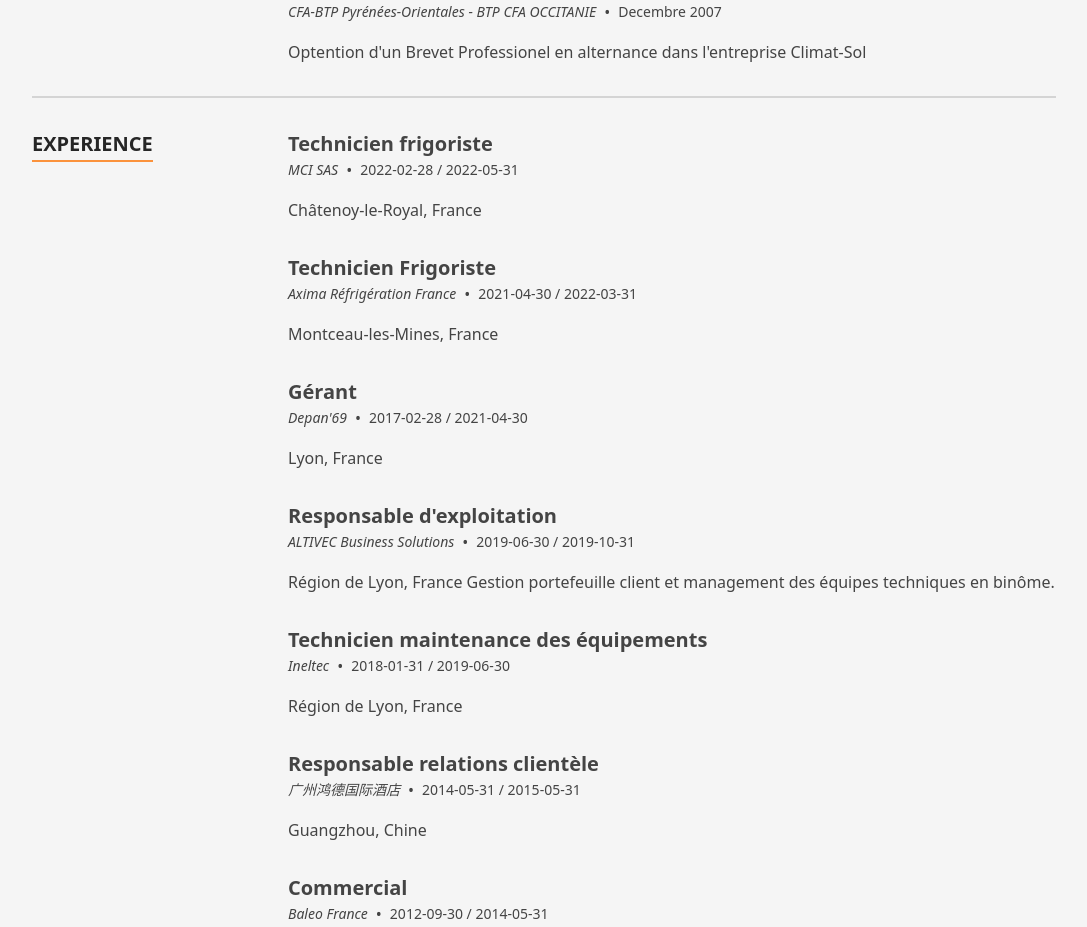
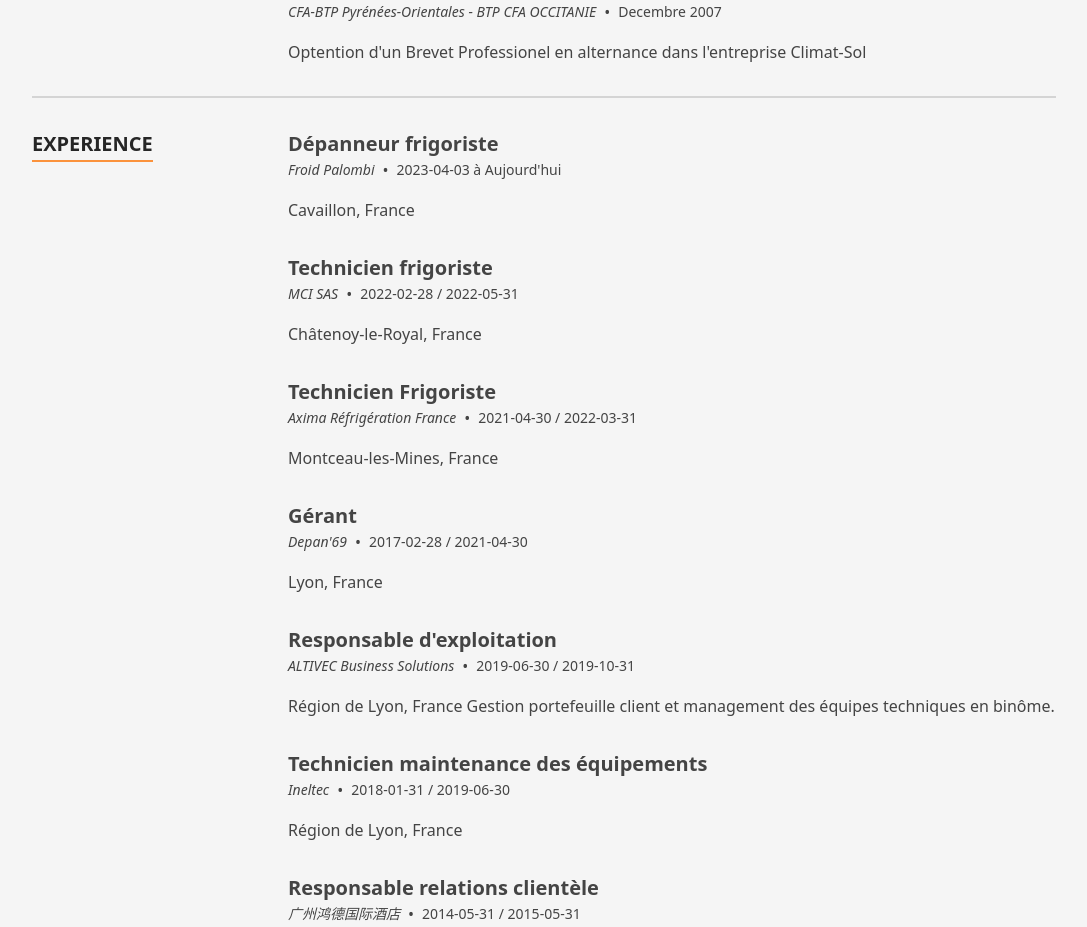
Before and after one commit to Bulrack66/React-Resume-Next, a Next.js app: page / in a window 1280 px wide. Shown: the part 1420-2347 px from the top of the page, without its empty margins (96-1183 px from the left). Built offline with nearby package versions, Linux system fonts and the light colour scheme.

Commit message:
Maj-dernier-taf

```diff
--- a/src/data/data.tsx
+++ b/src/data/data.tsx
@@ -169,7 +169,7 @@
       },
       {
         name: 'Next.js',
-        level: 5,
+        level: 7,
       },
     ],
   },
@@ -227,6 +227,12 @@
 ];
 
 export const experience: TimelineItem[] = [
+  {
+    location: "Froid Palombi",
+    title: "Dépanneur frigoriste ",
+    date: "2023-04-03 à Aujourd'hui",
+    content: (<p>Cavaillon, France</p>)
+  },
   {
     location: "MCI SAS",
     title: "Technicien frigoriste ",
```
